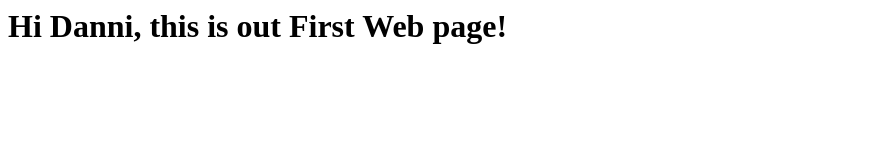
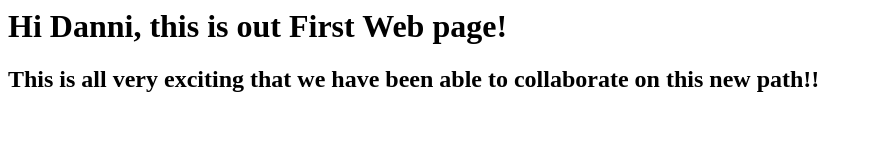
Before and after one commit to Ally-17/test-website, a plain HTML site: page index.html in a window 1280 px wide. Shown: the whole page, without its empty margins (0-873 px from the left). Drawn offline with Linux system fonts and the light colour scheme.

Commit message:
2ndaddition

```diff
--- a/index.html
+++ b/index.html
@@ -3,5 +3,7 @@
     <h1>
       Hi Danni, this is out First Web page!
     </h1>
+    <h2>
+      This is all very exciting that we have been able to collaborate on this new path!!</h2>
   </body>
 </html>
```
